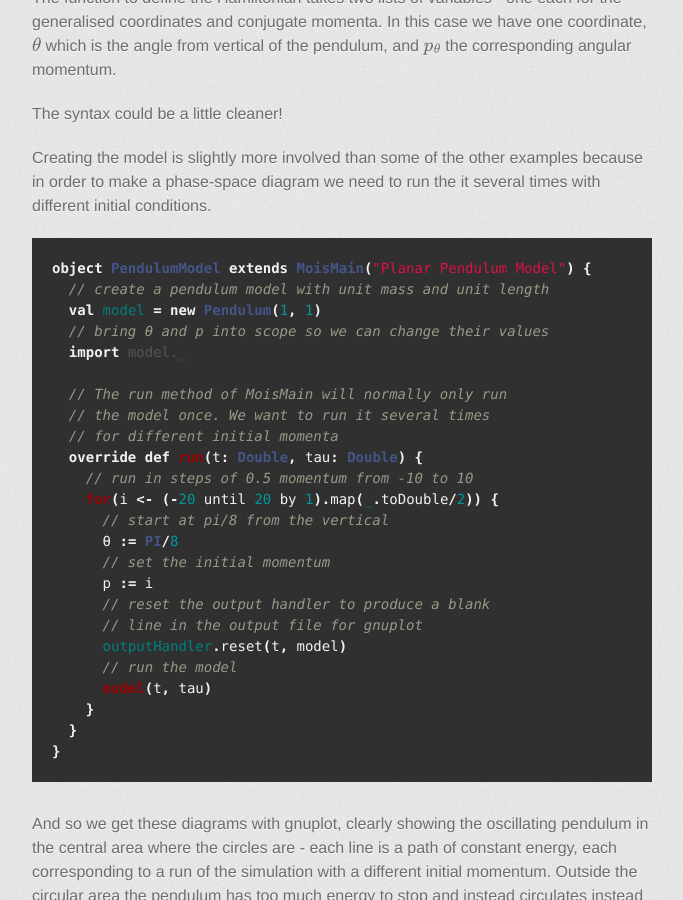
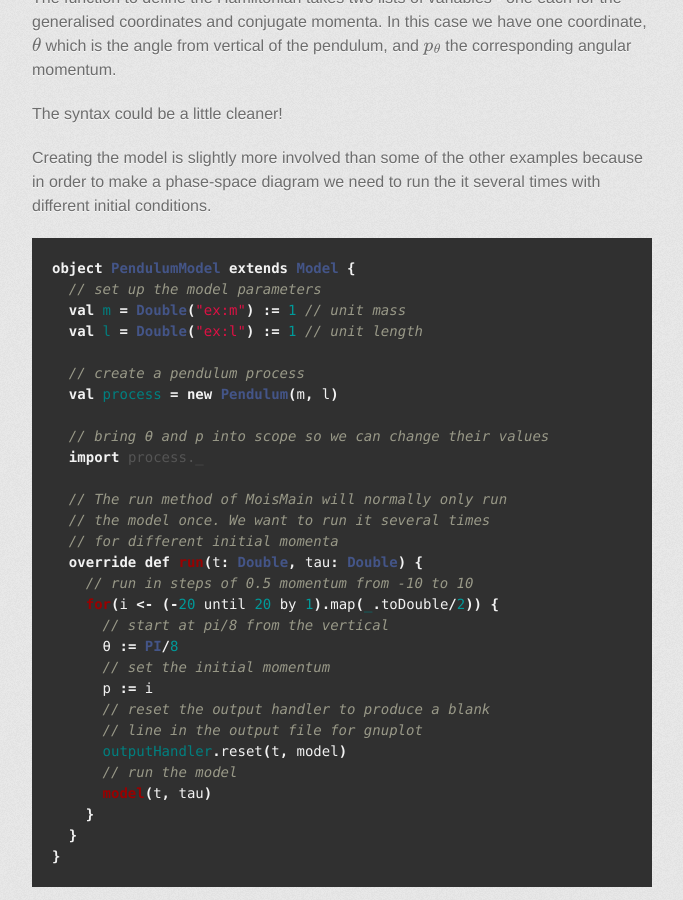
Before and after one commit to edinburgh-rbm/mois-examples, a Jekyll site: the page built from pendulum/index.md, in a window 1280 px wide and 900 px high, scrolled down 955 px. Shown: the whole window, without its empty margins (298-981 px from the left). Built offline with Jekyll 4.4.1, drawn with Linux system fonts in a browser that asks for light colours; some web fonts are replaced; formulas are drawn with MathJax 3; a script that is not in the unit is left out.

Commit message:
update docs to reflect model/main refactor

```diff
--- a/pendulum/index.md
+++ b/pendulum/index.md
@@ -52,11 +52,16 @@ examples because in order to make a phase-space diagram we need to run
 the it several times with different initial conditions.
 
 {% highlight scala %}
-object PendulumModel extends MoisMain("Planar Pendulum Model") {
-  // create a pendulum model with unit mass and unit length
-  val model = new Pendulum(1, 1)
+object PendulumModel extends Model {
+  // set up the model parameters
+  val m = Double("ex:m") := 1 // unit mass
+  val l = Double("ex:l") := 1 // unit length
+
+  // create a pendulum process
+  val process = new Pendulum(m, l)
+
   // bring θ and p into scope so we can change their values
-  import model._
+  import process._
 
   // The run method of MoisMain will normally only run
   // the model once. We want to run it several times
```
Also changed, not shown: henon/index.md (+5 -3 lines), models.md (+6 -0 lines), python/index.md (+2 -3 lines), roessler/index.md (+7 -4 lines).
